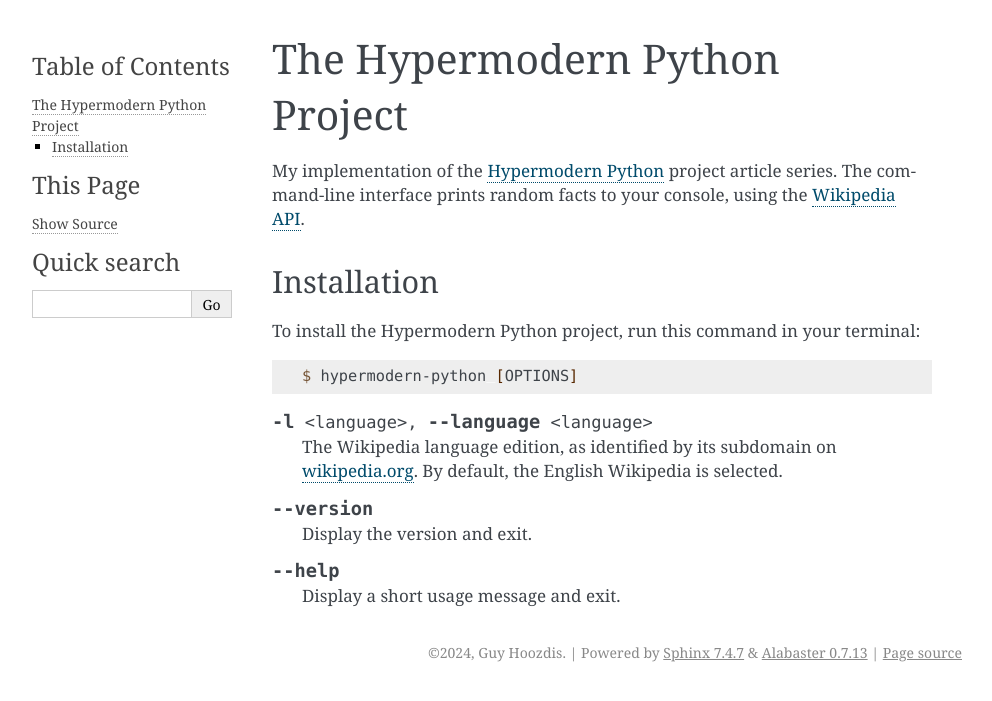
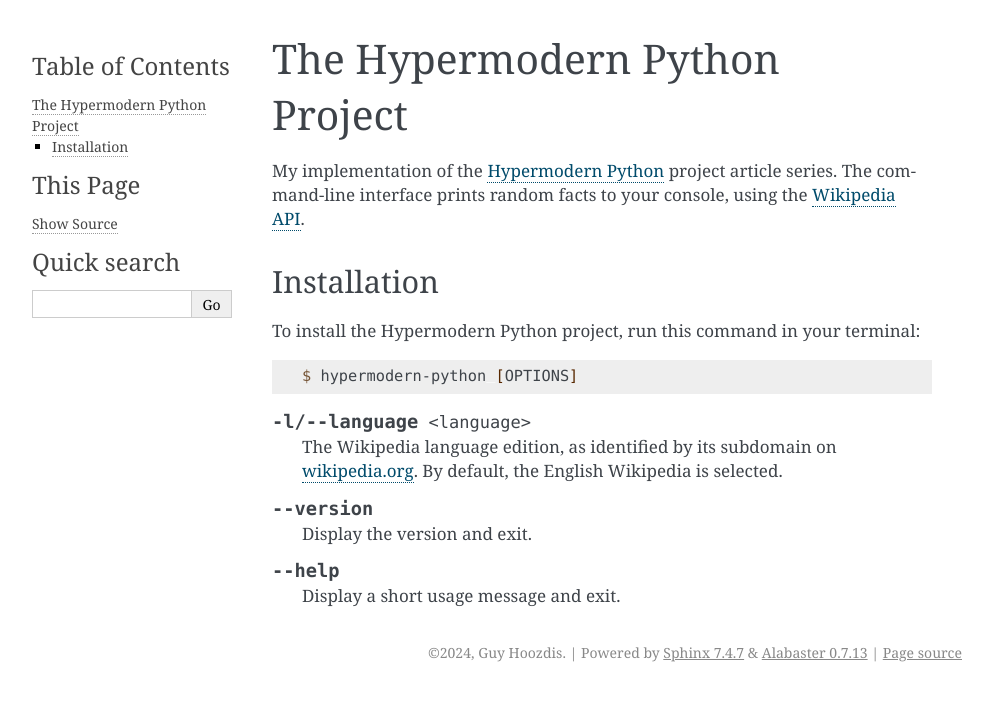
Before and after one commit to GuyHoozdis/hypermodern-python, a Sphinx documentation site: the page built from docs/index.rst, in a window 1280 px wide. Shown: the top 701 px of the page, without its empty margins (148-1140 px from the left). Built offline with Sphinx 7.4.7, drawn with Linux system fonts in a browser that asks for light colours; some of the changed lines change nothing that is shown.

Commit message:
Experiment with directives

```diff
--- a/docs/index.rst
+++ b/docs/index.rst
@@ -17,7 +17,7 @@
 
    $ hypermodern-python [OPTIONS]
 
-.. option:: -l <language>, --language <language>
+.. option:: -l/--language <language>
 
    The Wikipedia language edition,
    as identified by its subdomain on
```
